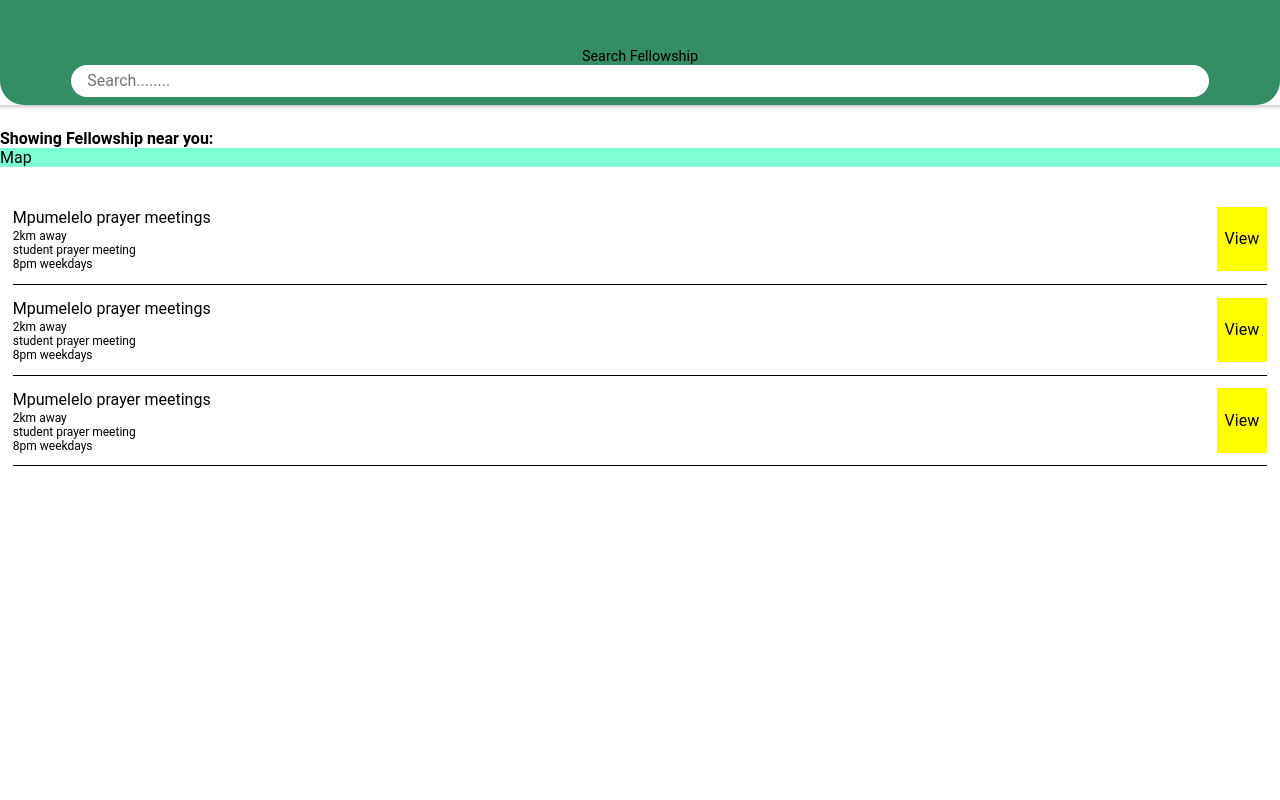
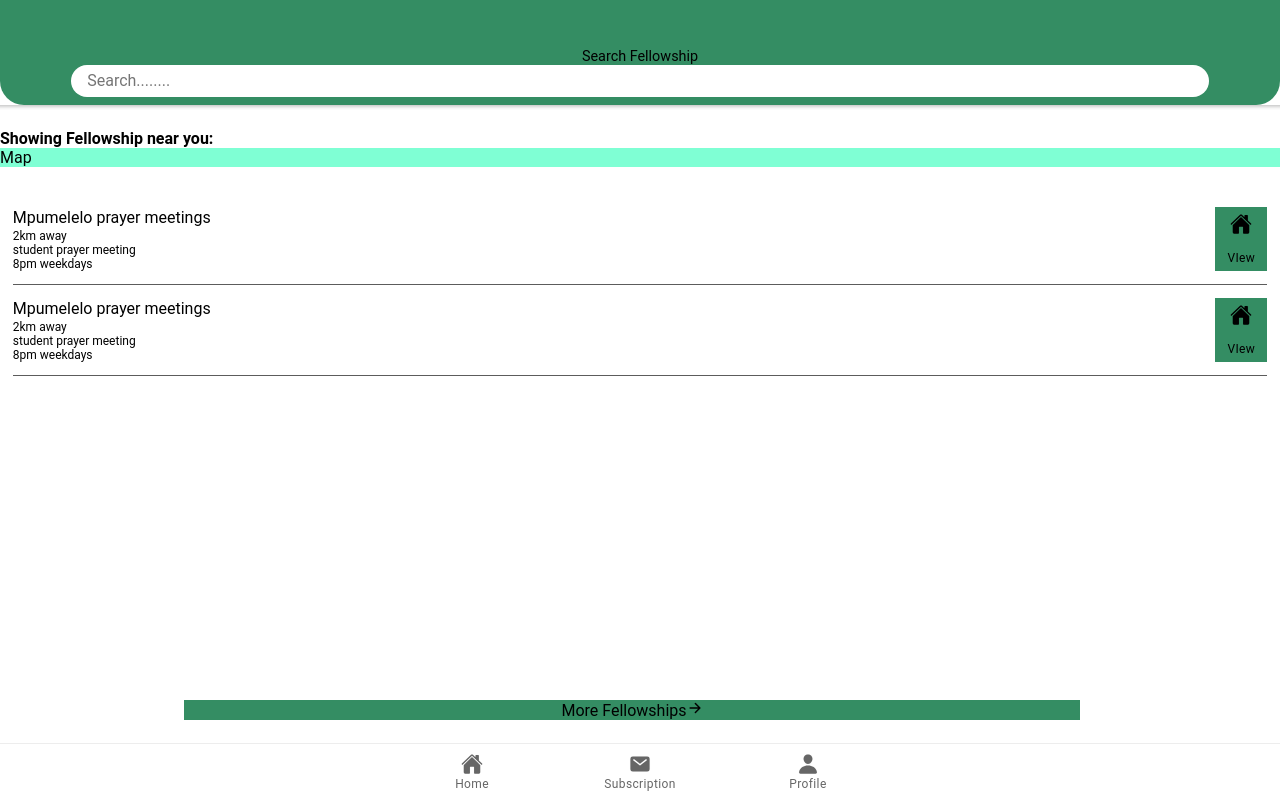
Before and after one commit to suprise079/christianConnect, a React (Create React App) app: page /home in a window 1280 px wide. Built offline with nearby package versions, Linux system fonts and the light colour scheme.

Commit message:
sjdbfskdjfb

```diff
--- a/src/components/searchFellowship/searchFellowship.css
+++ b/src/components/searchFellowship/searchFellowship.css
@@ -5,7 +5,7 @@
     display: flex;
     flex-direction: row;
     justify-content: space-between;
-    border-bottom: .1em solid black;
+    border-bottom: .1em solid rgb(92, 92, 92);
 }
 
 .searchFellowship p {
@@ -24,9 +24,15 @@
 }
 
 .searchFellowship .viewInfo {
-    background-color: yellow;
+    /* background-color: yellow; */
     display: flex;
     flex-direction: column;
-    justify-content: center;
-    padding: .5em;
+    justify-content: space-evenly;
 }
+
+.searchFellowship .viewInfo ion-tab-button {
+    background-color: #348d63;
+    display: flex;
+    flex-direction: column;
+    justify-content: space-around;
+}
--- a/src/components/searchFellowship/searchFellowship.tsx
+++ b/src/components/searchFellowship/searchFellowship.tsx
@@ -1,7 +1,9 @@
+import { IonButton, IonIcon, IonLabel, IonTabButton
+ } from '@ionic/react';
 
-// import {
-  // upload
-// } from 'ionicons/icons';
+import {
+  home
+} from 'ionicons/icons';
 
 import React from 'react'
 
@@ -21,7 +23,10 @@
       </div>
 
       <div className="viewInfo" >
-        View
+        <IonTabButton >
+          <IonIcon icon={ home } ></IonIcon> <br />
+          <IonLabel >VIew</IonLabel>
+        </IonTabButton>
       </div>
     </div>
   );
--- /dev/null
+++ b/src/components/tabBar/tabBar.css
@@ -0,0 +1,7 @@
+.tabBarContainer {
+    background-color: yellow;
+    position: absolute;
+    width: 100%;
+    bottom: 0;
+    /* padding: 1em 0em; */
+}
--- /dev/null
+++ b/src/components/tabBar/tabBar.tsx
@@ -0,0 +1,39 @@
+import { IonTabBar, IonTabButton, IonIcon, IonLabel
+ } from '@ionic/react';
+
+
+
+import { home, mail, person } from 'ionicons/icons';
+
+
+import React from 'react';
+
+import './tabBar.css'; // import css
+
+
+const TabBar: React.FC = () => {
+
+  return (
+    <div className="tabBarContainer" >
+      <IonTabBar >
+          {/* href="/home" */}
+          <IonTabButton >
+            <IonIcon icon={ home } ></IonIcon>
+            <IonLabel >Home</IonLabel>
+          </IonTabButton>
+          {/* href="/subscription" */}
+          <IonTabButton >
+            <IonIcon icon={ mail } ></IonIcon>
+            <IonLabel >Subscription</IonLabel>
+          </IonTabButton>
+          {/* href="/" */}
+          <IonTabButton >
+            <IonIcon icon={ person } ></IonIcon>
+            <IonLabel >Profile</IonLabel>
+          </IonTabButton>
+        </IonTabBar>
+    </div>
+  );
+}
+
+export default TabBar;
--- a/src/pages/Home.css
+++ b/src/pages/Home.css
@@ -72,3 +72,18 @@
     background-color: inherit;
     padding: .2em .8em;
 }
+
+ion-tab-bar {
+    color: white;
+}
+
+ion-content .moreFellowshipBtn {
+    background-color: #348d63;
+    width: 70%;
+    margin: auto;
+    position: absolute;
+    bottom: 5em;
+    left: 3em;
+    right: 4em;
+    text-align: center;
+}
--- a/src/pages/Home.tsx
+++ b/src/pages/Home.tsx
@@ -1,10 +1,23 @@
-import { IonContent, IonHeader, IonPage, IonTitle, IonToolbar } from '@ionic/react';
+import { IonContent, IonHeader, IonIcon, IonLabel, IonPage, IonTabBar, IonTabButton, IonTabs, IonTitle,
+  IonToolbar
+} from '@ionic/react';
+
 import React from 'react';
 import './Home.css';
 
 
+// import icons
+import {
+  home, arrowForward
+} from 'ionicons/icons'
+
 // import component
 import SearchFellowship from '../components/searchFellowship/searchFellowship';
+import TabBar from '../components/tabBar/tabBar';
+
+
+
+
 
 const Home: React.FC = () => {
   return (
@@ -17,7 +30,6 @@
         </div>
       </IonHeader>
 
-
       <IonContent fullscreen>
         <div className="mapContainer" >
           <p className="header" >Showing Fellowship near you:</p>
@@ -25,13 +37,20 @@
         </div>
 
         <div className="fellowships" >
-
-          <SearchFellowship />
           <SearchFellowship />
           <SearchFellowship />
         </div>
+
+        {/* the button component tabbar for navigation */}
+        <TabBar />
+
+
+        <div className="moreFellowshipBtn" >
+          More Fellowships
+          <IonIcon icon={ arrowForward } ></IonIcon>
+        </div>
+
       </IonContent>
-
 
     </IonPage>
   );
```
Also changed, not shown: src/theme/variables.css (+24 -56 lines).
